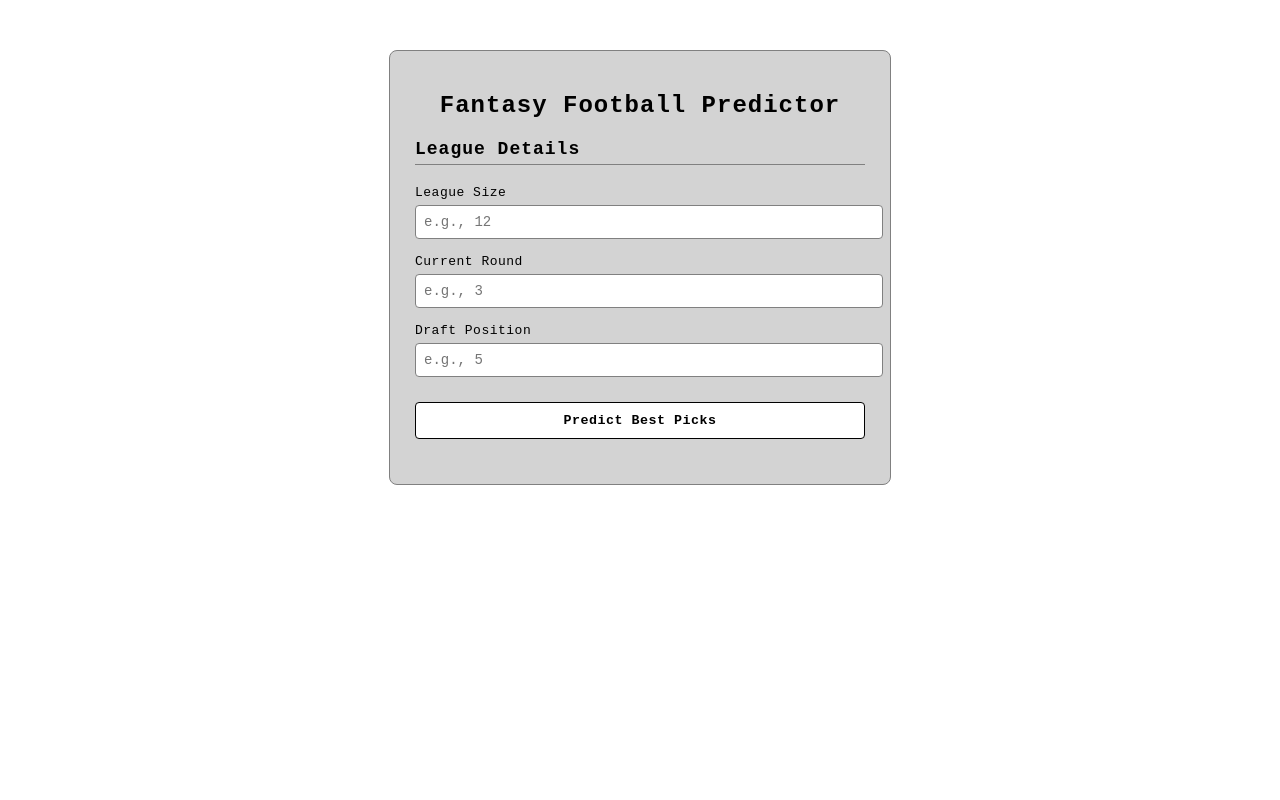
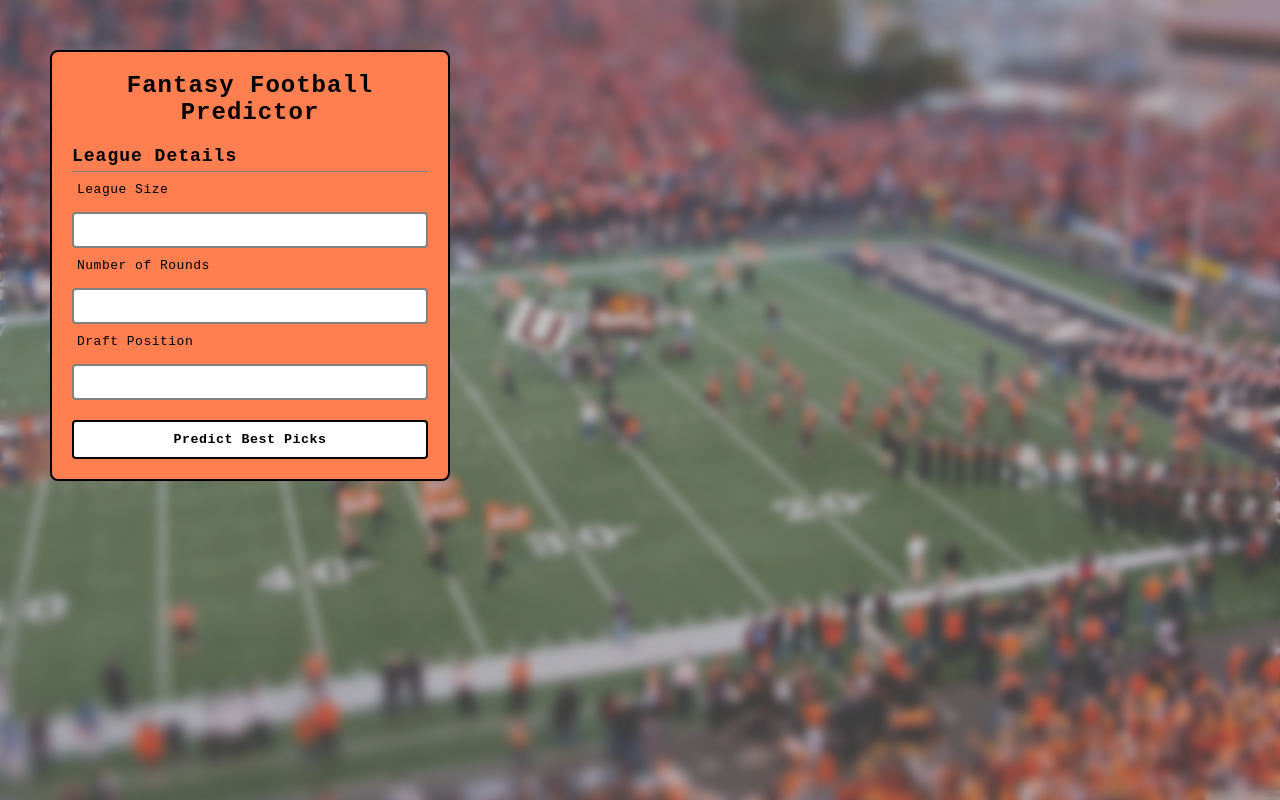
Before and after one commit to JoaoFelipe08/MathHacks, a Flask app: page / in a window 1280 px wide. Run offline with Flask 3, Linux system fonts and the light colour scheme.

Commit message:
Guill HTML

```diff
--- a/templates/index.html
+++ b/templates/index.html
@@ -3,152 +3,166 @@
 <head>
     <title>Fantasy Football Predictor</title>
     <style>
-        /* BASE PAGE */
         body {
             font-family: 'Courier New', monospace;
-            background-color:white;
-            color: black;
             margin: 0;
-            padding: 50px 0;
+            padding: 50px;
             display: flex;
-            justify-content: center;
+            flex-direction: row;
+            align-items: flex-start;
+            gap: 20px;
+            height: 100vh;
+            box-sizing: border-box;
+            background-image: url('f.jpg');
+            background-size: cover;
+            background-position: center;
+            background-repeat: no-repeat;
+            position: relative;
         }
-
-        /* CARD CONTAINER */
+        body::before {
+            content: '';
+            position: absolute;
+            top: 0; left: 0;
+            width: 100%;
+            height: 100%;
+            background-color: rgba(128, 128, 128, 0.493);
+            backdrop-filter: blur(5px);
+            z-index: 0;
+        }
+        .card, #resultsContainer {
+            position: relative;
+            z-index: 1;
+        }
         .card {
-            background-color: lightgray;
-            border: 1px solid gray;
+            background-color: coral;
+            border: 2px solid black;
             border-radius: 8px;
-            width: 450px;
-            padding: 25px;
+            width: 400px;
+            padding: 20px;
+            box-sizing: border-box;
+            display: flex;
+            flex-direction: column;
+            gap: 10px;
+            flex-shrink: 0;
         }
-
         h1, h2 {
-            font-family: 'Courier New', monospace;
-            margin-bottom: 20px;
+            margin: 0;
             letter-spacing: 1px;
         }
-
         h1 {
             font-size: 24px;
             text-align: center;
+            margin-bottom: 10px;
         }
-
         h2 {
             font-size: 18px;
             border-bottom: 1px solid gray;
             padding-bottom: 5px;
         }
-
-        /* LABELS & INPUTS */
         label {
-            display: block;
-            margin-top: 15px;
             font-size: 13px;
             letter-spacing: 0.5px;
+            display: block;
+            width: 100%;
+            box-sizing: border-box;
+            padding-left: 5px;
+            padding-right: 5px;
         }
-
-        input, select {
+        input {
             width: 100%;
             padding: 8px;
             margin-top: 5px;
             background-color: white;
-            border: 1px solid gray;
+            border: 2px solid gray;
             border-radius: 4px;
-            color: black;
             font-family: 'Courier New', monospace;
             font-size: 14px;
+            box-sizing: border-box;
+            padding-left: 5px;
+            padding-right: 5px;
         }
-
-        input:focus, select:focus {
+        input:focus {
             outline: none;
             border-color: black;
         }
-
-        /* BUTTON */
         button {
             width: 100%;
             padding: 10px;
-            margin-top: 25px;
             border: none;
             border-radius: 4px;
             background-color: white;
-            color: black;
             font-family: 'Courier New', monospace;
             font-weight: bold;
             cursor: pointer;
             letter-spacing: 0.5px;
-            border: 1px solid black;
+            border: 2px solid black;
+            margin-top: 10px;
         }
-
         button:hover {
             background-color: white;
         }
-
-        /* RESULTS */
-        .results {
-            margin-top: 20px;
+        #resultsContainer {
+            flex-grow: 1;
+            display: flex;
+            flex-direction: column;
+            gap: 15px;
+            height: 100%;
+            overflow-y: auto;
         }
-
+        .results-card {
+            background-color: white;
+            border: 2px solid black;
+            border-radius: 8px;
+            width: 100%;
+            padding: 20px;
+            box-sizing: border-box;
+            display: flex;
+            flex-direction: column;
+            gap: 10px;
+        }
         .player {
-            background-color: white;
             border-left: 3px solid black;
             padding: 10px;
-            margin-top: 8px;
             font-size: 14px;
         }
-
     </style>
 </head>
 <body>
-
 <div class="card">
     <h1>Fantasy Football Predictor</h1>
-
     <h2>League Details</h2>
-
     <label for="leagueSize">League Size</label>
-    <input type="number" id="leagueSize" placeholder="e.g., 12">
-
-    <label for="currentRound">Current Round</label>
-    <input type="number" id="currentRound" placeholder="e.g., 3">
-
+    <input type="number" id="leagueSize">
+    <label for="numRounds">Number of Rounds</label>
+    <input type="number" id="numRounds">
     <label for="draftPosition">Draft Position</label>
-    <input type="number" id="draftPosition" placeholder="e.g., 5">
-
+    <input type="number" id="draftPosition">
     <button onclick="predict()">Predict Best Picks</button>
-
-    <div class="results" id="results"></div>
 </div>
-
+<div id="resultsContainer"></div>
 <script>
 async function predict() {
-    const resultsDiv = document.getElementById("results");
-    resultsDiv.innerHTML = "Loading...";
-
+    const container = document.getElementById("resultsContainer");
+    container.innerHTML = "";
+    const resultsCard = document.createElement("div");
+    resultsCard.className = "results-card";
+    resultsCard.innerHTML = "<strong>Predicted Players:</strong>";
+    container.appendChild(resultsCard);
     const leagueSize = document.getElementById("leagueSize").value;
-    const draftType = document.getElementById("draftType").value;
-    const currentRound = document.getElementById("currentRound").value;
+    const numRounds = document.getElementById("numRounds").value;
     const draftPosition = document.getElementById("draftPosition").value;
-
-    // Mock Data for now
     const mockData = [
         { name: "Player A", score: 22.4 },
         { name: "Player B", score: 19.8 },
         { name: "Player C", score: 17.1 }
     ];
-
-    resultsDiv.innerHTML = "";
     mockData.forEach(player => {
         const div = document.createElement("div");
         div.className = "player";
         div.innerHTML = `<strong>${player.name}</strong> - ${player.score} pts`;
-        resultsDiv.appendChild(div);
+        resultsCard.appendChild(div);
     });
-
-    console.log("League Details:", { leagueSize, draftType, currentRound, draftPosition });
 }
 </script>
-
 </body>
 </html>
```
Also changed, not shown: templates/f.jpg (added).
